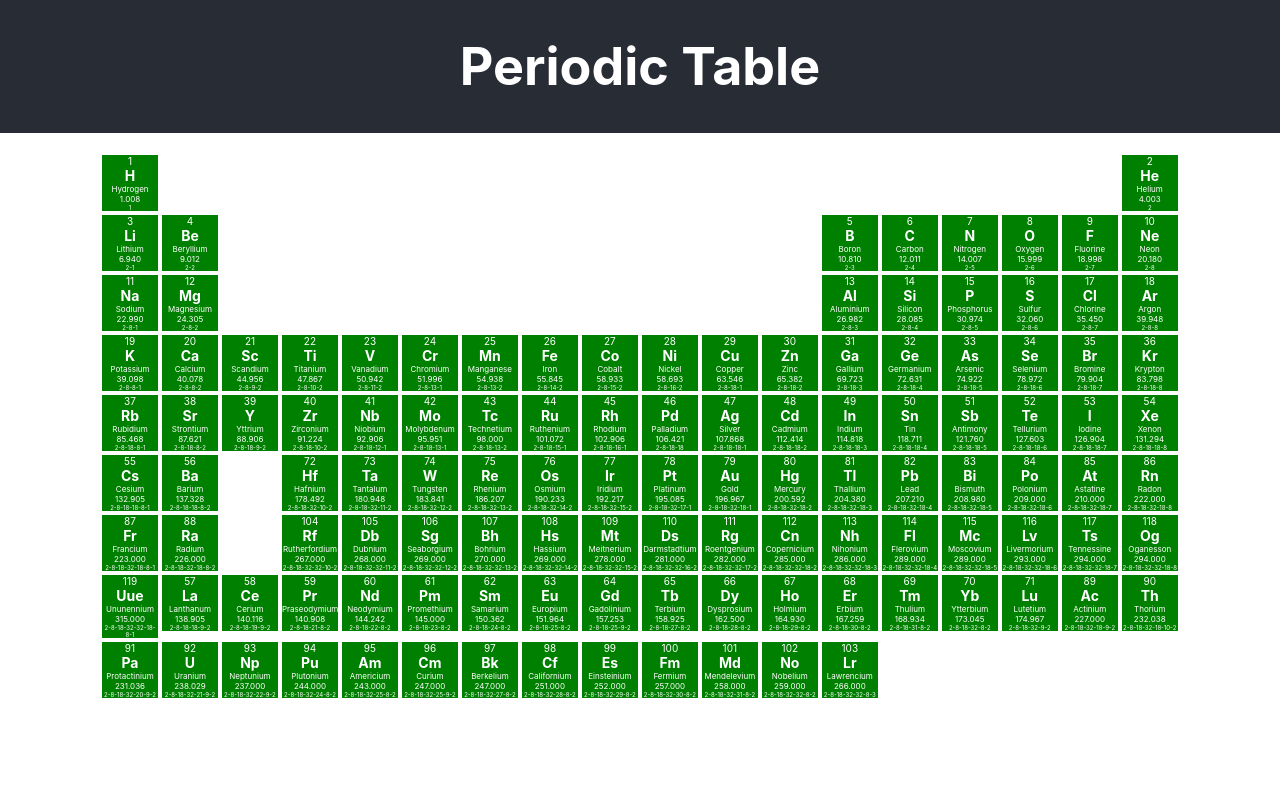
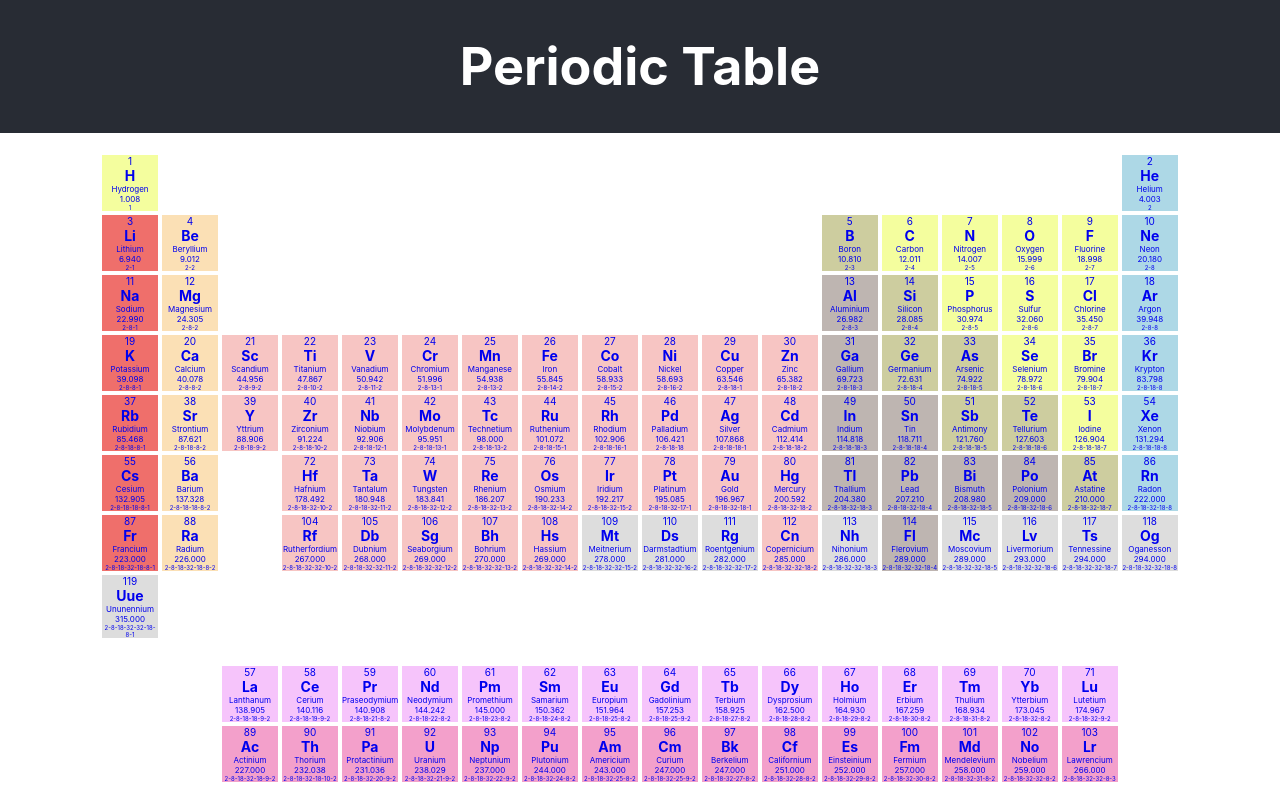
Before and after one commit to robin5/periodic-table-react, a React (Create React App) app: page / in a window 1280 px wide. Built offline with nearby package versions, Linux system fonts and the light colour scheme.

Commit message:
Adds category coloring of elements

```diff
--- a/src/Element.css
+++ b/src/Element.css
@@ -6,11 +6,40 @@
   align-items: center;
 }
 
-.element {
-  background-color: green;
+.element-unknown {
+  background-color: #ddd;
   color: white;
 }
-
+.element-diatomic-nonmetal {
+  background-color: rgb(244, 254, 158);
+}
+.element-polyatomic-nonmetal {
+  background-color: rgb(244, 254, 158);
+}
+.element-metalloid {
+  background-color: rgb(205, 205, 159);
+}
+.element-alkali-metal {
+  background-color: rgb(239,111,107);
+}
+.element-alkaline-earth-metal {
+  background-color: rgb(251, 224, 181);
+}
+.element-transition-metal {
+  background-color: rgb(247, 197, 195);
+}
+.element-post-transition-metal {
+  background-color: rgb(190, 181, 177);
+}
+.element-noble-gas {
+  background-color: lightblue;
+}
+.element-lanthanide {
+  background-color: rgb(246, 196, 251);
+}
+.element-actinide {
+  background-color: rgb(243, 160, 203);
+}
 .element-undefined {
   background-color: white;
   color: white;
@@ -42,3 +71,13 @@
   text-align: center;
   font-size: 6px;
 }
+a:link,
+a:visited {
+  text-decoration: none;
+}
+a:hover,
+a:active {
+  font-size: 1.1em;
+  color: red;
+  background-color: black;
+}
--- a/src/Element.js
+++ b/src/Element.js
@@ -10,10 +10,37 @@ class Element extends React.Component {
   constructor(props) {
     super(props);
     this.state.element = props.element;
-    console.log(typeof props.element);
+    // console.log(typeof props.element);
   }
   shells = (arr) => {
     return arr.join();
+  };
+
+  CategoryClass = (category) => {
+    switch (category) {
+      case "diatomic nonmetal":
+        return "element-diatomic-nonmetal";
+      case "polyatomic nonmetal":
+        return "element-polyatomic-nonmetal";
+        case "metalloid":
+          return "element-metalloid";
+      case "noble gas":
+        return "element-noble-gas";
+      case "alkali metal":
+        return "element-alkali-metal";
+      case "alkaline earth metal":
+        return "element-alkaline-earth-metal";
+      case "transition metal":
+        return "element-transition-metal";
+      case "post-transition metal":
+        return "element-post-transition-metal";
+      case "lanthanide":
+        return "element-lanthanide";
+      case "actinide":
+        return "element-actinide";
+      default:
+        return "element-unknown";
+    }
   };
 
   render() {
@@ -22,9 +49,14 @@ class Element extends React.Component {
         {this.state.element === "" ? (
           <div className="element-undefined">blank</div>
         ) : (
-          <div className="element">
-            <span className="element-number">{this.state.element.number}</span>
-            <span className="element-symbol">{this.state.element.symbol}</span>
+          <div className={this.CategoryClass(this.state.element.category)}>
+            <a href={this.state.element.source} className="element-anchor" target="_about">
+              <span className="element-number">
+                {this.state.element.number}
+              </span>
+              <span className="element-symbol">
+                {this.state.element.symbol}
+              </span>
               <span className="element-name">{this.state.element.name}</span>
               <span className="element-atomic-mass">
                 {typeof this.state.element.atomic_mass !== "number"
@@ -36,6 +68,7 @@ class Element extends React.Component {
                   ? this.state.element.shells.join("-")
                   : ""}
               </span>
+            </a>
           </div>
         )}
       </div>
--- a/src/PeriodicTable.js
+++ b/src/PeriodicTable.js
@@ -17,7 +17,7 @@ class PeriodicTable extends React.Component {
   componentDidMount() {
     this.setState(() => {
       const table = [];
-      for (let i = 0; i < 126; ++i) {
+      for (let i = 0; i < 198; ++i) {
         table.push("");
       }
 
@@ -32,7 +32,15 @@ class PeriodicTable extends React.Component {
   }
 
   getElementIndex = (element) => {
-    let index = (element.ypos - 1) * 18 + (element.xpos - 1);
+
+    let index;
+    if (element.number >= 57 && element.number <= 71){
+      index = (element.ypos - 1) * 18 + (element.xpos - 1) + 18;
+    } else if (element.number >= 89 && element.number <= 103){
+        index = (element.ypos - 1) * 18 + (element.xpos - 1) + 18;
+      } else {
+        index = (element.ypos - 1) * 18 + (element.xpos - 1);
+    }
     return index;
   };
 
```
Lines whose indentation alone changed are shown as unchanged.
